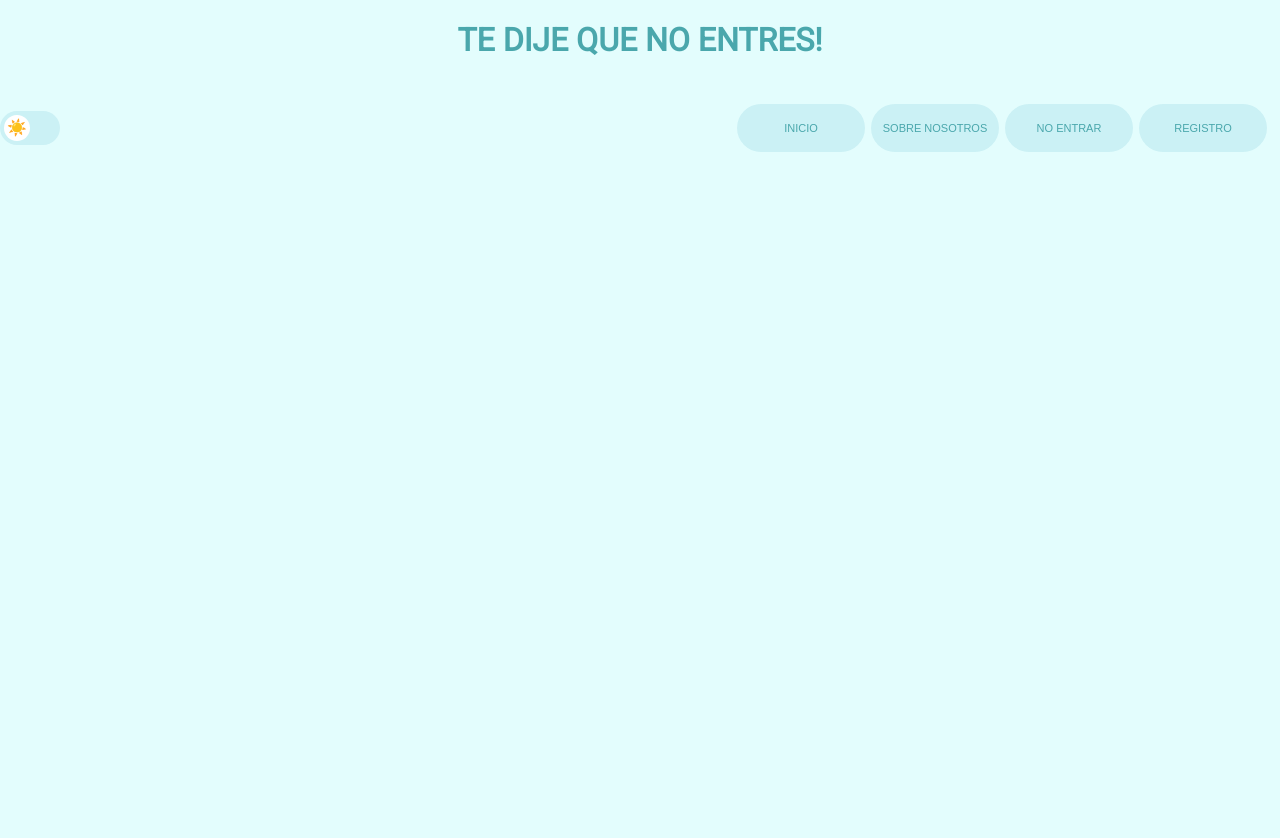
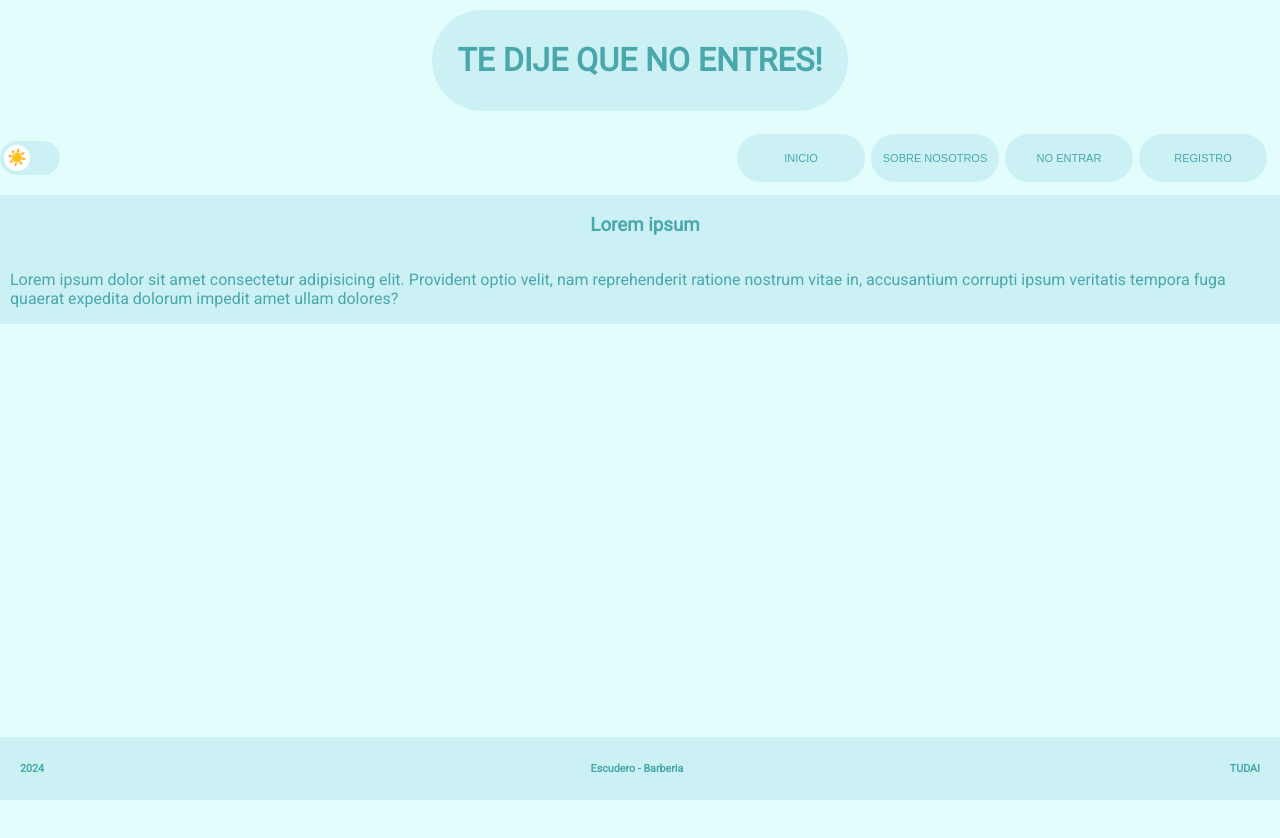
Before and after one commit to faqbb/TP-WEB-1, a plain HTML site: page pages/no_entrar.html in a window 1280 px wide. Shown: the top 838 px of the page. After the commit the page ends 800 px from the top, so only its background shows below. Drawn offline with Linux system fonts and the light colour scheme.

Commit message:
fixed footer and registration

```diff
--- a/pages/no_entrar.html
+++ b/pages/no_entrar.html
@@ -10,7 +10,9 @@
 </head>
 
 <body class="backgroundPrimary">
-    <h1 class="tertiaryColor title">TE DIJE QUE NO ENTRES!</h1>
+    <div class="titleBackground backgroundSecondary ">
+        <h1 class="tertiaryColor title">TE DIJE QUE NO ENTRES!</h1>
+    </div>
     <nav class="navBar">
         <div class="navButtons">
             <div class="switch">
@@ -30,6 +32,12 @@
             </li>
         </ul>
     </nav>
+    <div class="introductionContainer backgroundSecondary">
+        <h3 class="tertiaryColor">Lorem ipsum</h3>
+        <p class="tertiaryColor">Lorem ipsum dolor sit amet consectetur adipisicing elit. Provident optio velit, nam
+            reprehenderit ratione nostrum vitae in, accusantium corrupti ipsum veritatis tempora fuga quaerat expedita
+            dolorum impedit amet ullam dolores?</p>
+    </div>
     <footer class="footer backgroundSecondary tertiaryColor">
         <h6>2024</h6>
         <h6>Escudero - Barberia</h6>
--- a/style/layout.css
+++ b/style/layout.css
@@ -21,6 +21,7 @@ body {
     flex-direction: column;
     font-family: 'Roboto', sans-serif;
     margin: 0px;
+    min-height: 100vh;
 }
 
 /* Color classes */
@@ -172,10 +173,11 @@ body {
 /* Footer */
 
 .footer {
+    margin-top: auto;
     display: flex;
     padding-inline: 20px;
     justify-content: space-between;
-    margin-top: 100%;
+    align-items: center;
 }
 
 
@@ -215,6 +217,7 @@ body {
         display: flex;
         justify-content: center;
         align-items: center;
+
     }
 
 }
```
Also changed, not shown: pages/sobre_nosotros.html (+9 -1 lines), style/registerStyle.css (+4 -8 lines).
